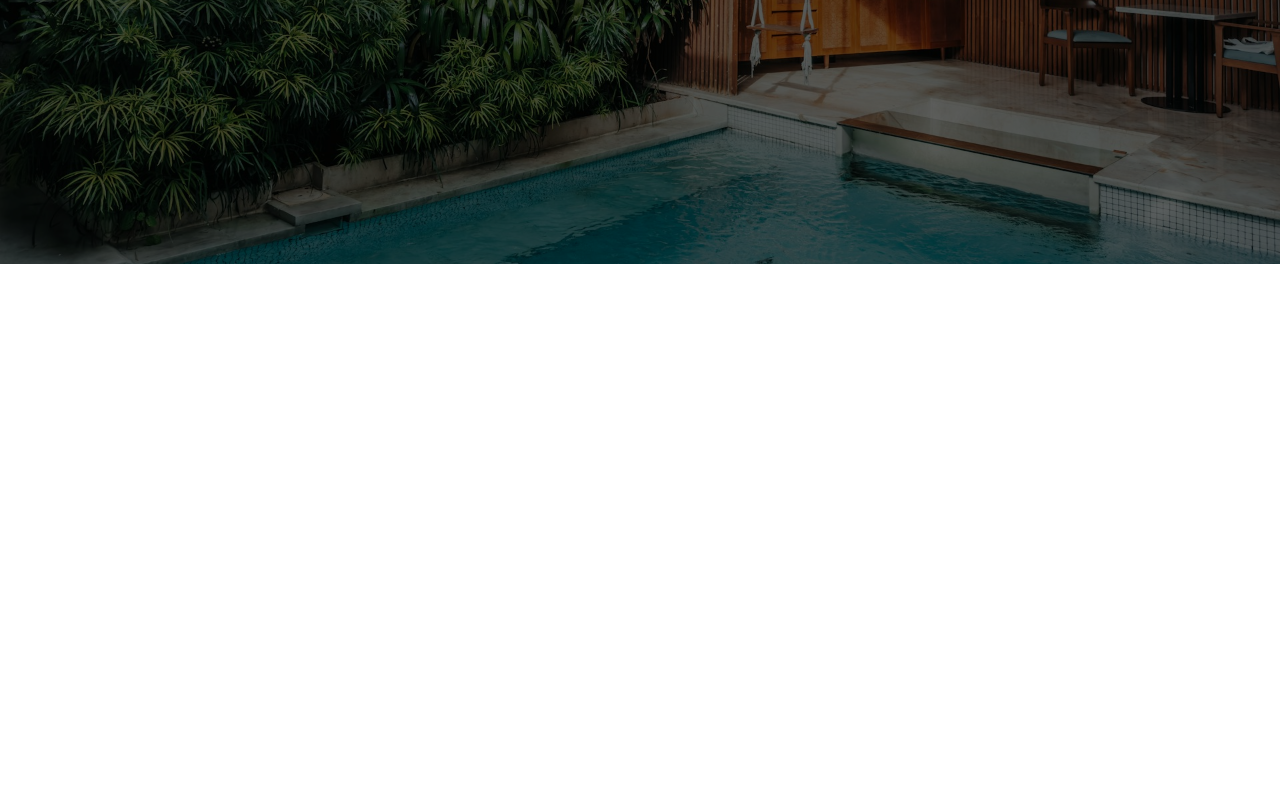
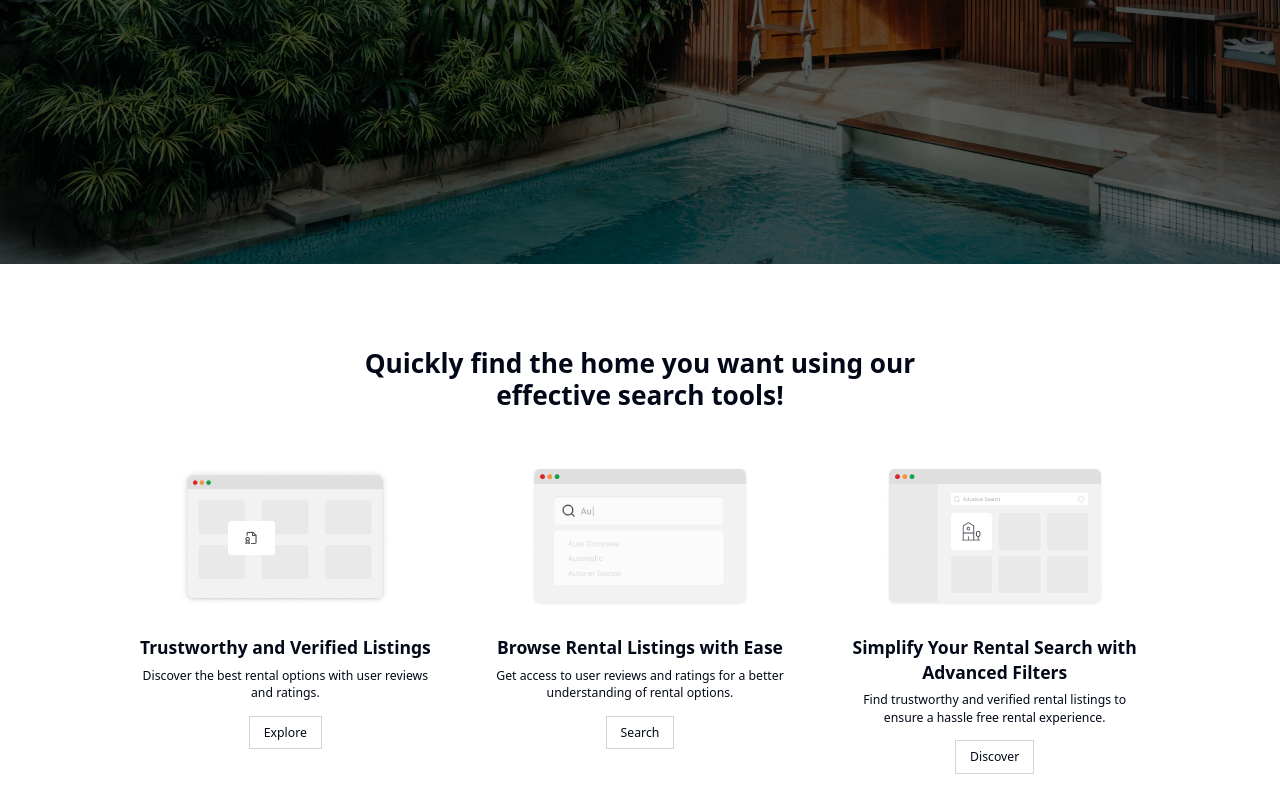
Before and after one commit to FrankBonanno/real-estate, a Next.js app in the folder client/: page /landing in a window 1280 px wide. Shown: the part 588-1388 px from the top of the page. Before the commit the page ends 852 px from the top, so only its background shows below. Built offline with nearby package versions, Linux system fonts and the light colour scheme; no server answers.

Commit message:
Features section

```diff
--- /dev/null
+++ b/client/src/app/(nondashboard)/landing/FeaturesSection.tsx
@@ -0,0 +1,87 @@
+'use client';
+import { motion } from 'framer-motion';
+import Image from 'next/image';
+import Link from 'next/link';
+
+const containerVariants = {
+	hidden: { opacity: 0, y: 50 },
+	visible: { opacity: 1, y: 0, transition: { staggerChildren: 0.2, duration: 0.5 } },
+};
+
+const itemVariants = {
+	hidden: { opacity: 0, y: 20 },
+	visible: { opacity: 1, y: 0 },
+};
+
+const FeaturesSection = () => {
+	return (
+		<motion.div
+			initial="hidden"
+			whileInView="visible"
+			viewport={{ once: true }}
+			variants={containerVariants}
+			className="py-24 px-6 sm:px-8 lg:px-12 xl:px-16 bg-white"
+		>
+			<div className="max-w-4xl xl:max-w-6xl mx-auto">
+				<motion.h2 variants={itemVariants} className="text-3xl font-bold text-center mb-12 w-full sm:w-2/3 mx-auto">
+					Quickly find the home you want using our effective search tools!
+				</motion.h2>
+
+				<div className="grid grid-cols-1 md:grid-cols-3 gap-8 lg:gap-12 xl:gap-16">
+					{[0, 1, 2].map((i) => (
+						<motion.div key={i} variants={itemVariants}>
+							<FeatureCard
+								imageSrc={`/landing-search${3 - i}.png`}
+								title={
+									[
+										'Trustworthy and Verified Listings',
+										'Browse Rental Listings with Ease',
+										'Simplify Your Rental Search with Advanced Filters',
+									][i]
+								}
+								description={
+									[
+										'Discover the best rental options with user reviews and ratings.',
+										'Get access to user reviews and ratings for a better understanding of rental options.',
+										'Find trustworthy and verified rental listings to ensure a hassle free rental experience.',
+									][i]
+								}
+								linkText={['Explore', 'Search', 'Discover'][i]}
+								linkHref={['/explore', '/search', '/discover'][i]}
+							/>
+						</motion.div>
+					))}
+				</div>
+			</div>
+		</motion.div>
+	);
+};
+
+const FeatureCard = ({
+	imageSrc,
+	title,
+	description,
+	linkText,
+	linkHref,
+}: {
+	imageSrc: string;
+	title: string;
+	description: string;
+	linkText: string;
+	linkHref: string;
+}) => (
+	<div className="text-center">
+		<div className="p-4 rounded-lg mb-4 flex items-center justify-center h-48">
+			<Image src={imageSrc} width={400} height={400} className="w-full h-full object-contain" alt={title} />
+		</div>
+
+		<h3 className="text-xl font-semibold mb-2">{title}</h3>
+		<p className="mb-4">{description}</p>
+
+		<Link href={linkHref} className="inline-block border border-gray-300 px-4 py-2 hover:bg-gray-100" scroll={false}>
+			{linkText}
+		</Link>
+	</div>
+);
+
+export default FeaturesSection;
--- a/client/src/app/(nondashboard)/landing/page.tsx
+++ b/client/src/app/(nondashboard)/landing/page.tsx
@@ -1,9 +1,12 @@
+import FeaturesSection from './FeaturesSection';
 import HeroSection from './HeroSection';
 
 const LandingPage = () => {
 	return (
 		<div>
 			<HeroSection />
+
+			<FeaturesSection />
 		</div>
 	);
 };
```
